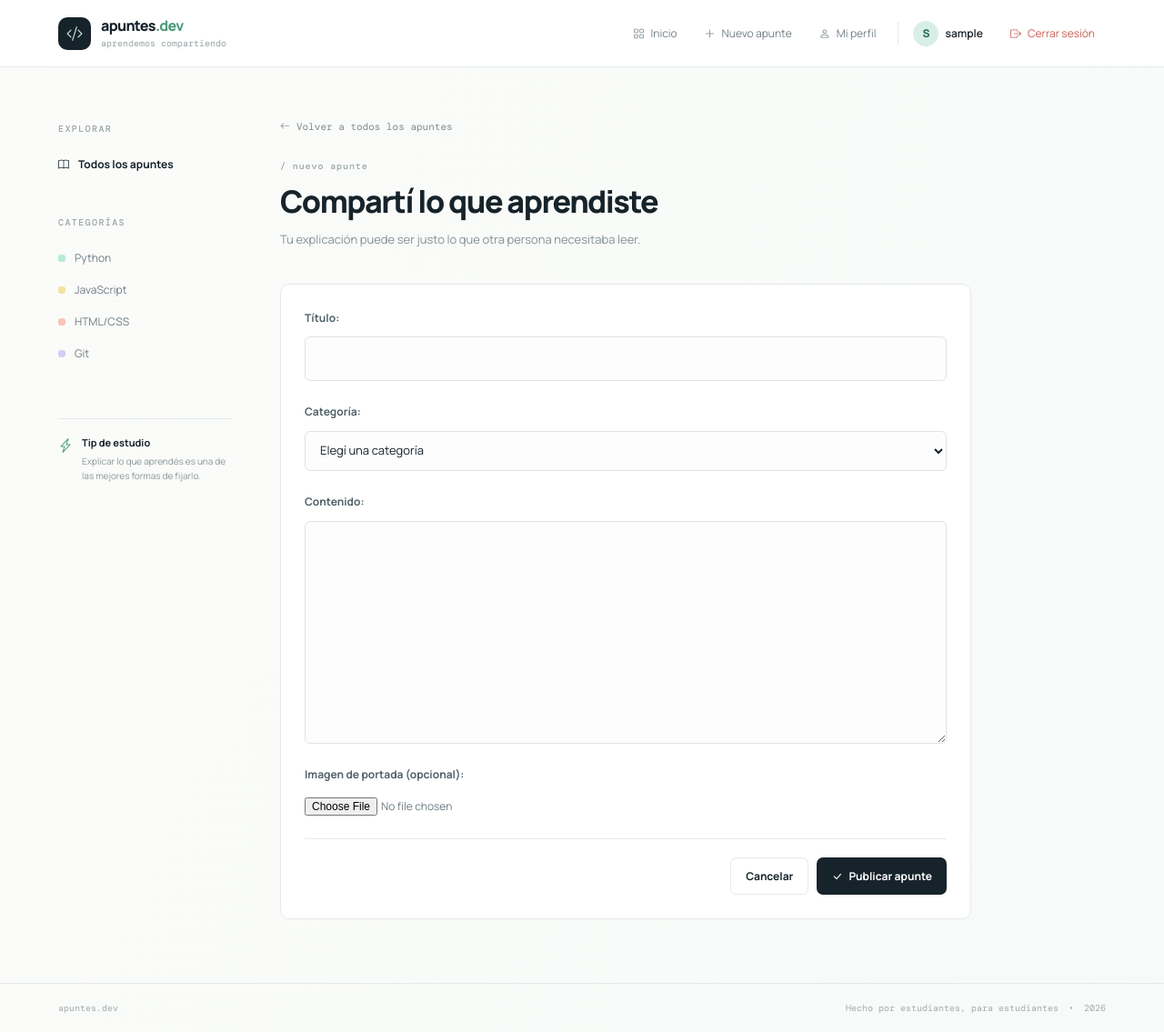
After one commit to ceg1907/blog-apuntes, a Django app: page /post/nuevo/ in a window 1280 px wide. The commit adds this page. Shown: the whole page at 91% size. Run offline with Django 5.2, Linux system fonts and the light colour scheme; the visitor is signed in with stand-in values (Sample User, id 1).

Commit message:
feat: agregar crear, editar y eliminar posts con rutas protegidas

```diff
--- /dev/null
+++ b/posts/forms.py
@@ -0,0 +1,18 @@
+from django import forms
+from .models import Post
+
+
+class PostForm(forms.ModelForm):
+    class Meta:
+        model = Post
+        fields = ['titulo', 'categoria', 'contenido', 'imagen']
+        labels = {
+            'titulo': 'Título',
+            'categoria': 'Categoría',
+            'contenido': 'Contenido',
+            'imagen': 'Imagen de portada (opcional)',
+        }
+
+    def __init__(self, *args, **kwargs):
+        super().__init__(*args, **kwargs)
+        self.fields['categoria'].choices = [('', 'Elegí una categoría')] + Post.CATEGORIAS
--- a/posts/templates/posts/post_detail.html
+++ b/posts/templates/posts/post_detail.html
@@ -8,6 +8,12 @@
   <article class="detail-card">
     <div class="detail-top">
       <span class="category-badge cat-{{ post.categoria }}">{{ post.get_categoria_display }}</span>
+      {% if user == post.autor %}
+        <div class="detail-actions">
+          <a href="{% url 'post_update' post.pk %}" class="icon-button" title="Editar"><i class="bi bi-pencil"></i></a>
+          <a href="{% url 'post_delete' post.pk %}" class="icon-button danger" title="Eliminar"><i class="bi bi-trash3"></i></a>
+        </div>
+      {% endif %}
     </div>
 
     <h1>{{ post.titulo }}</h1>
--- /dev/null
+++ b/posts/templates/posts/post_form.html
@@ -0,0 +1,47 @@
+{% extends 'base.html' %}
+
+{% block titulo %}{% if object %}Editar apunte{% else %}Nuevo apunte{% endif %}{% endblock %}
+
+{% block contenido %}
+  {% if object %}
+    <a href="{% url 'post_detail' object.pk %}" class="back-link"><i class="bi bi-arrow-left"></i> Volver al apunte</a>
+  {% else %}
+    <a href="{% url 'post_list' %}" class="back-link"><i class="bi bi-arrow-left"></i> Volver a todos los apuntes</a>
+  {% endif %}
+
+  <div class="page-header">
+    <div>
+      {% if object %}
+        <div class="eyebrow">/ editar apunte</div>
+        <h1>Editá tu apunte</h1>
+        <p>Corregí, ampliá o mejorá lo que compartiste.</p>
+      {% else %}
+        <div class="eyebrow">/ nuevo apunte</div>
+        <h1>Compartí lo que aprendiste</h1>
+        <p>Tu explicación puede ser justo lo que otra persona necesitaba leer.</p>
+      {% endif %}
+    </div>
+  </div>
+
+  <form method="post" enctype="multipart/form-data" class="form-card">
+    {% csrf_token %}
+
+    {% for field in form %}
+      <div class="form-field">
+        {{ field.label_tag }}
+        {{ field }}
+        {% for error in field.errors %}
+          <span class="field-error">{{ error }}</span>
+        {% endfor %}
+      </div>
+    {% endfor %}
+
+    <div class="form-actions">
+      <a href="{% url 'post_list' %}" class="secondary-button">Cancelar</a>
+      <button type="submit" class="primary-button">
+        <i class="bi bi-check-lg"></i>
+        {% if object %}Guardar cambios{% else %}Publicar apunte{% endif %}
+      </button>
+    </div>
+  </form>
+{% endblock %}
--- a/posts/templates/posts/post_list.html
+++ b/posts/templates/posts/post_list.html
@@ -10,7 +10,7 @@
       <p>Ideas claras, ejemplos reales y aprendizajes compartidos por la comunidad.</p>
     </div>
     {% if user.is_authenticated %}
-    <a href="#" class="primary-button"><i class="bi bi-plus-lg"></i> Compartir un apunte</a>
+      <a href="{% url 'post_create' %}" class="primary-button"><i class="bi bi-plus-lg"></i> Compartir un apunte</a>
     {% endif %}
   </div>
 
--- a/posts/urls.py
+++ b/posts/urls.py
@@ -4,4 +4,7 @@ from . import views
 urlpatterns = [
     path('', views.PostListView.as_view(), name='post_list'),
     path('post/<int:pk>/', views.PostDetailView.as_view(), name='post_detail'),
+    path('post/nuevo/', views.PostCreateView.as_view(), name='post_create'),
+    path('post/<int:pk>/editar/', views.PostUpdateView.as_view(), name='post_update'),
+    path('post/<int:pk>/eliminar/', views.PostDeleteView.as_view(), name='post_delete'),
 ]
--- a/posts/views.py
+++ b/posts/views.py
@@ -1,5 +1,8 @@
-from django.views.generic import ListView, DetailView
+from django.contrib.auth.mixins import LoginRequiredMixin, UserPassesTestMixin
+from django.urls import reverse, reverse_lazy
+from django.views.generic import ListView, DetailView, CreateView, UpdateView, DeleteView
 from .models import Post
+from .forms import PostForm
 
 
 class PostListView(ListView):
@@ -19,3 +22,38 @@ class PostDetailView(DetailView):
     model = Post
     template_name = 'posts/post_detail.html'
     context_object_name = 'post'
+
+
+class PostCreateView(LoginRequiredMixin, CreateView):
+    model = Post
+    form_class = PostForm
+    template_name = 'posts/post_form.html'
+
+    def form_valid(self, form):
+        form.instance.autor = self.request.user
+        return super().form_valid(form)
+
+    def get_success_url(self):
+        return reverse('post_detail', args=[self.object.pk])
+
+
+class PostUpdateView(LoginRequiredMixin, UserPassesTestMixin, UpdateView):
+    model = Post
+    form_class = PostForm
+    template_name = 'posts/post_form.html'
+
+    def test_func(self):
+        return self.get_object().autor == self.request.user
+
+    def get_success_url(self):
+        return reverse('post_detail', args=[self.object.pk])
+
+
+class PostDeleteView(LoginRequiredMixin, UserPassesTestMixin, DeleteView):
+    model = Post
+    template_name = 'posts/post_confirm_delete.html'
+    context_object_name = 'post'
+    success_url = reverse_lazy('post_list')
+
+    def test_func(self):
+        return self.get_object().autor == self.request.user
--- a/static/css/styles.css
+++ b/static/css/styles.css
@@ -660,8 +660,27 @@ button {
     box-shadow: 0 0 0 3px #c6ead955;
 }
 
+.form-field {
+    font-size: 12px;
+    color: #6d7c83;
+    line-height: 1.9;
+}
+
 .form-field input[type=file] {
     font-size: 12px;
+    margin-top: 4px;
+}
+
+.form-field a {
+    color: var(--green-deep);
+    font-weight: 600;
+}
+
+.form-field label[for$="clear_id"] {
+    display: inline;
+    font-weight: 500;
+    margin: 0 0 0 4px;
+    color: #c65e53;
 }
 
 .field-hint {
--- a/templates/base.html
+++ b/templates/base.html
@@ -1,21 +1,17 @@
 {% load static %}
-<!doctype html>
+<!DOCTYPE html>
 <html lang="es">
   <head>
-    <meta charset="UTF-8" />
-    <meta name="viewport" content="width=device-width, initial-scale=1.0" />
+    <meta charset="UTF-8">
+    <meta name="viewport" content="width=device-width, initial-scale=1.0">
     <title>{% block titulo %}apuntes.dev{% endblock %} · apuntes.dev</title>
-    <link rel="preconnect" href="https://fonts.googleapis.com" />
-    <link
-      href="https://fonts.googleapis.com/css2?family=DM+Mono:wght@400;500&family=Manrope:wght@400;500;600;700;800&display=swap"
-      rel="stylesheet" />
-    <link
-      rel="stylesheet"
-      href="https://cdn.jsdelivr.net/npm/bootstrap-icons@1.11.3/font/bootstrap-icons.min.css" />
-    <link rel="stylesheet" href="{% static 'css/styles.css' %}" />
+    <link rel="preconnect" href="https://fonts.googleapis.com">
+    <link href="https://fonts.googleapis.com/css2?family=DM+Mono:wght@400;500&family=Manrope:wght@400;500;600;700;800&display=swap" rel="stylesheet">
+    <link rel="stylesheet" href="https://cdn.jsdelivr.net/npm/bootstrap-icons@1.11.3/font/bootstrap-icons.min.css">
+    <link rel="stylesheet" href="{% static 'css/styles.css' %}">
   </head>
+  <body>
 
-  <body>
     <header class="topbar">
       <a href="{% url 'post_list' %}" class="brand">
         <div class="brand-mark"><i class="bi bi-code-slash"></i></div>
@@ -26,26 +22,18 @@
       </a>
 
       <nav class="main-nav">
-        <a href="{% url 'post_list' %}" class="nav-link"
-          ><i class="bi bi-grid"></i> Inicio</a
-        >
+        <a href="{% url 'post_list' %}" class="nav-link"><i class="bi bi-grid"></i> Inicio</a>
         {% if user.is_authenticated %}
-        <a href="#" class="nav-link"
-          ><i class="bi bi-plus-lg"></i> Nuevo apunte</a
-        >
+          <a href="{% url 'post_create' %}" class="nav-link"><i class="bi bi-plus-lg"></i> Nuevo apunte</a>
           <a href="#" class="nav-link"><i class="bi bi-person"></i> Mi perfil</a>
           <div class="nav-divider"></div>
           <span class="user-chip">
             <span class="avatar">{{ user.username|first|upper }}</span>
             {{ user.username }}
           </span>
-        <a href="#" class="nav-link logout-link"
-          ><i class="bi bi-box-arrow-right"></i> Cerrar sesión</a
-        >
+          <a href="#" class="nav-link logout-link"><i class="bi bi-box-arrow-right"></i> Cerrar sesión</a>
         {% else %}
-        <a href="#" class="nav-link"
-          ><i class="bi bi-box-arrow-in-right"></i> Iniciar sesión</a
-        >
+          <a href="#" class="nav-link"><i class="bi bi-box-arrow-in-right"></i> Iniciar sesión</a>
           <a href="#" class="primary-button">Registrarse</a>
         {% endif %}
       </nav>
@@ -54,31 +42,21 @@
     <div class="page-wrap">
       <aside class="sidebar">
         <div class="side-heading">EXPLORAR</div>
-        <a
-          href="{% url 'post_list' %}"
-          class="side-link {% if not request.GET.categoria %}active{% endif %}">
+        <a href="{% url 'post_list' %}" class="side-link {% if not request.GET.categoria %}active{% endif %}">
           <i class="bi bi-book"></i> Todos los apuntes
         </a>
 
         <div class="side-heading category-heading">CATEGORÍAS</div>
-        <a
-          href="{% url 'post_list' %}?categoria=python"
-          class="side-link {% if request.GET.categoria == 'python' %}active{% endif %}">
+        <a href="{% url 'post_list' %}?categoria=python" class="side-link {% if request.GET.categoria == 'python' %}active{% endif %}">
           <span class="category-dot cat-python"></span> Python
         </a>
-        <a
-          href="{% url 'post_list' %}?categoria=javascript"
-          class="side-link {% if request.GET.categoria == 'javascript' %}active{% endif %}">
+        <a href="{% url 'post_list' %}?categoria=javascript" class="side-link {% if request.GET.categoria == 'javascript' %}active{% endif %}">
           <span class="category-dot cat-javascript"></span> JavaScript
         </a>
-        <a
-          href="{% url 'post_list' %}?categoria=html_css"
-          class="side-link {% if request.GET.categoria == 'html_css' %}active{% endif %}">
+        <a href="{% url 'post_list' %}?categoria=html_css" class="side-link {% if request.GET.categoria == 'html_css' %}active{% endif %}">
           <span class="category-dot cat-html_css"></span> HTML/CSS
         </a>
-        <a
-          href="{% url 'post_list' %}?categoria=git"
-          class="side-link {% if request.GET.categoria == 'git' %}active{% endif %}">
+        <a href="{% url 'post_list' %}?categoria=git" class="side-link {% if request.GET.categoria == 'git' %}active{% endif %}">
           <span class="category-dot cat-git"></span> Git
         </a>
 
@@ -86,22 +64,20 @@
           <i class="bi bi-lightning-charge"></i>
           <div>
             <strong>Tip de estudio</strong>
-            <p>
-              Explicar lo que aprendés es una de las mejores formas de fijarlo.
-            </p>
+            <p>Explicar lo que aprendés es una de las mejores formas de fijarlo.</p>
           </div>
         </div>
       </aside>
 
-      <main class="main-content">{% block contenido %}{% endblock %}</main>
+      <main class="main-content">
+        {% block contenido %}{% endblock %}
+      </main>
     </div>
 
     <footer class="footer">
       <span>apuntes.dev</span>
-      <span
-        >Hecho por estudiantes, para estudiantes
-        <span class="footer-dot">•</span> {% now "Y" %}</span
-      >
+      <span>Hecho por estudiantes, para estudiantes <span class="footer-dot">•</span> {% now "Y" %}</span>
     </footer>
+
   </body>
 </html>
```
Also changed, not shown: posts/templates/posts/post_confirm_delete.html (added, +22 -0 lines). Lines whose indentation alone changed are shown as unchanged.
